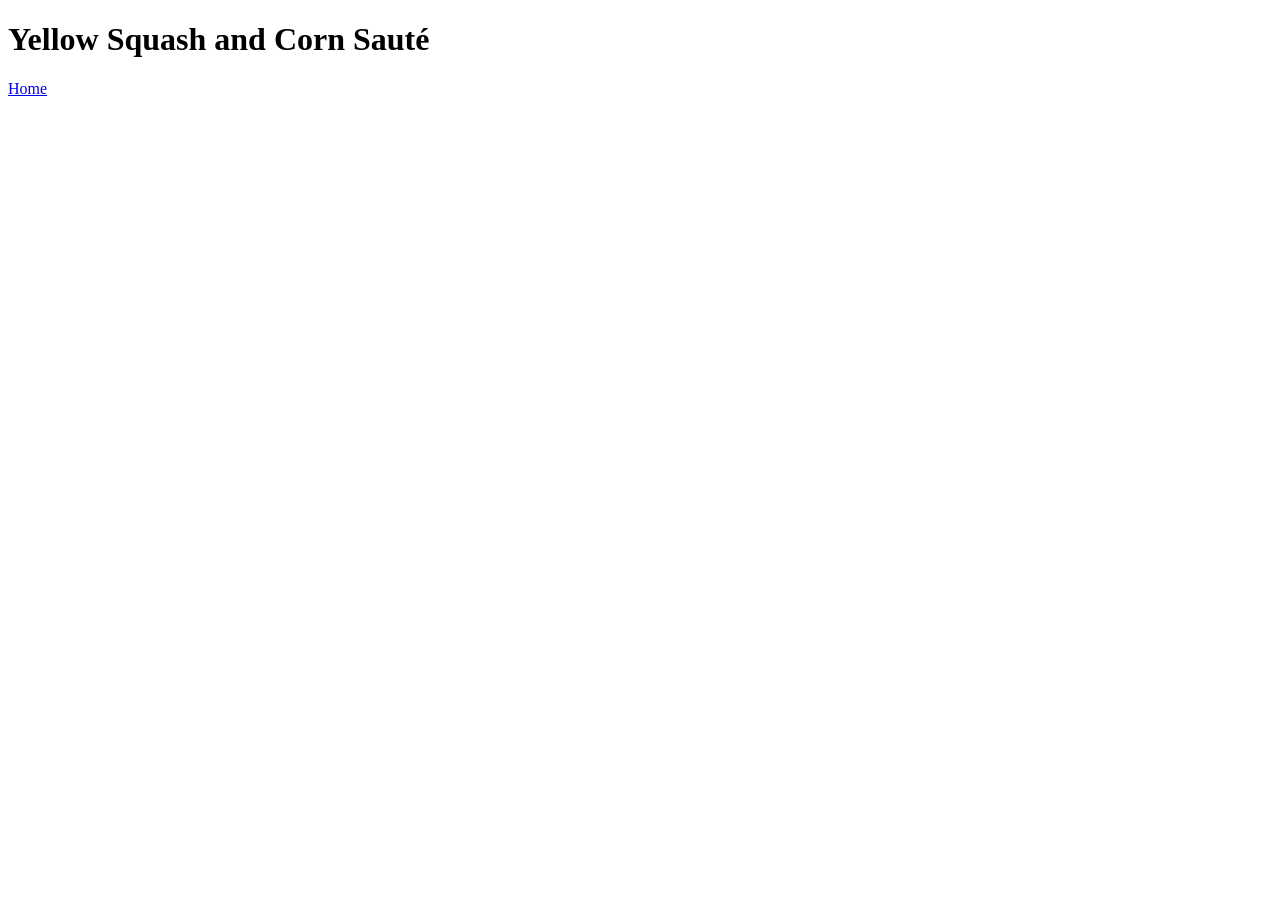
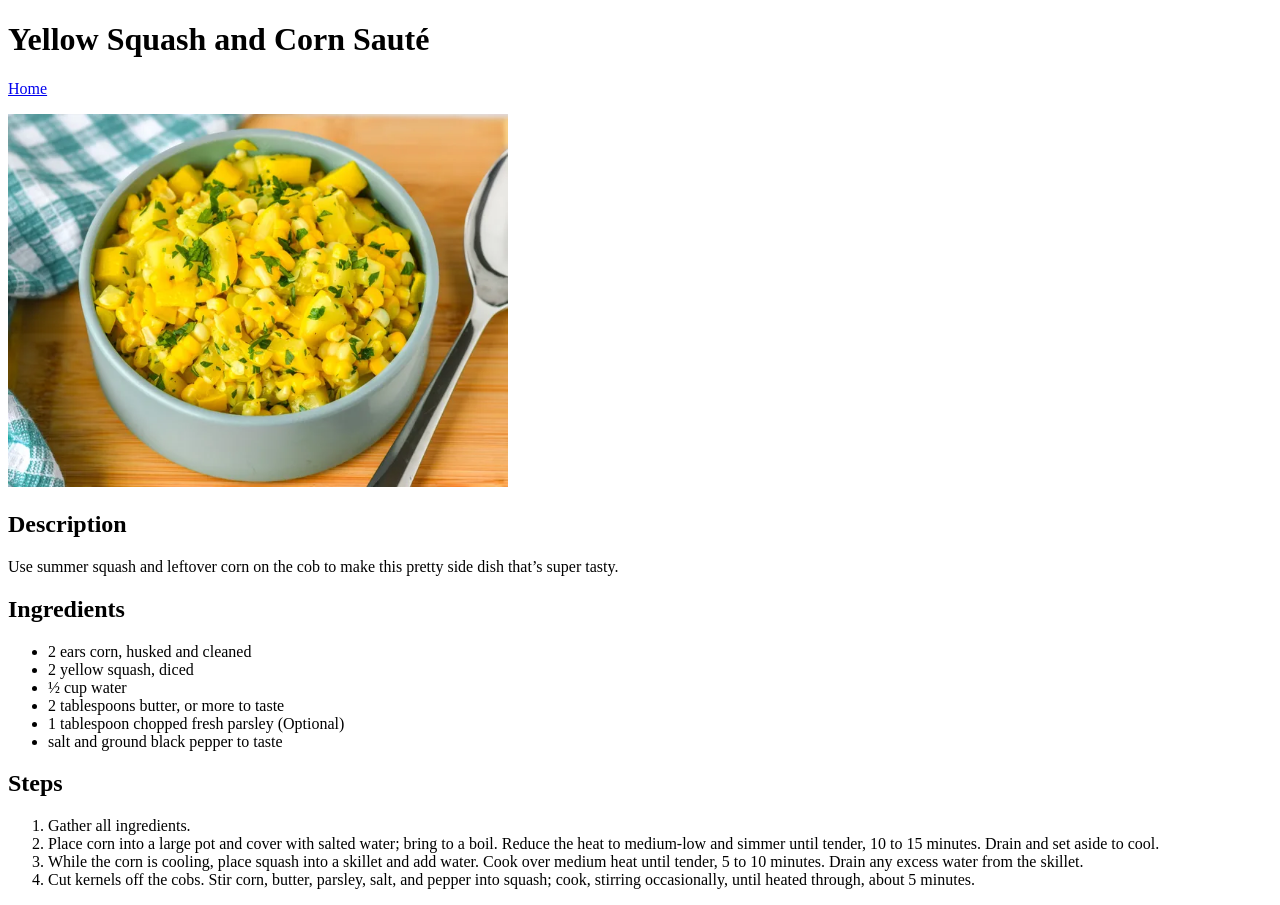
Before and after one commit to GloomFilter/odin-recipes, a plain HTML site: page recipes/squash-and-corn.html in a window 1280 px wide. Before the commit the page ends 800 px from the top, so only its background shows below. Drawn offline with Linux system fonts and the light colour scheme.

Commit message:
Add content to squash & corn recipe page

```diff
--- a/recipes/squash-and-corn.html
+++ b/recipes/squash-and-corn.html
@@ -8,7 +8,39 @@
 
 <body>
     <h1>Yellow Squash and Corn Sauté</h1>
-    <a href="../index.html">Home</a>
+
+    <p></p><a href="../index.html">Home</a></p>
+
+    <image src="../images/squash-and-corn.jpg"
+        alt="An image of the finished dish: a bowl of squash and corn topped with parsley" width="500" height="373">
+
+        <h2>Description</h2>
+
+        <p>Use summer squash and leftover corn on the cob to make this pretty side dish that’s super tasty.</p>
+
+        <h2>Ingredients</h2>
+
+        <ul>
+            <li>2 ears corn, husked and cleaned</li>
+            <li>2 yellow squash, diced</li>
+            <li>½ cup water</li>
+            <li>2 tablespoons butter, or more to taste</li>
+            <li>1 tablespoon chopped fresh parsley (Optional)</li>
+            <li>salt and ground black pepper to taste</li>
+        </ul>
+
+        <h2>Steps</h2>
+
+        <ol>
+            <li>Gather all ingredients.</li>
+            <li>Place corn into a large pot and cover with salted water; bring to a boil. Reduce the heat to medium-low
+                and simmer until tender, 10 to 15 minutes. Drain and set aside to cool.</li>
+            <li>While the corn is cooling, place squash into a skillet and add water. Cook over medium heat until
+                tender, 5 to 10 minutes. Drain any excess water from the skillet.</li>
+            <li>Cut kernels off the cobs. Stir corn, butter, parsley, salt, and pepper into squash; cook, stirring
+                occasionally, until heated through, about 5 minutes.</li>
+        </ol>
+
 </body>
 
 </html>
```
Also changed, not shown: index.html (+5 -1 lines), images/squash-and-corn.jpg (added), 1 other file.
